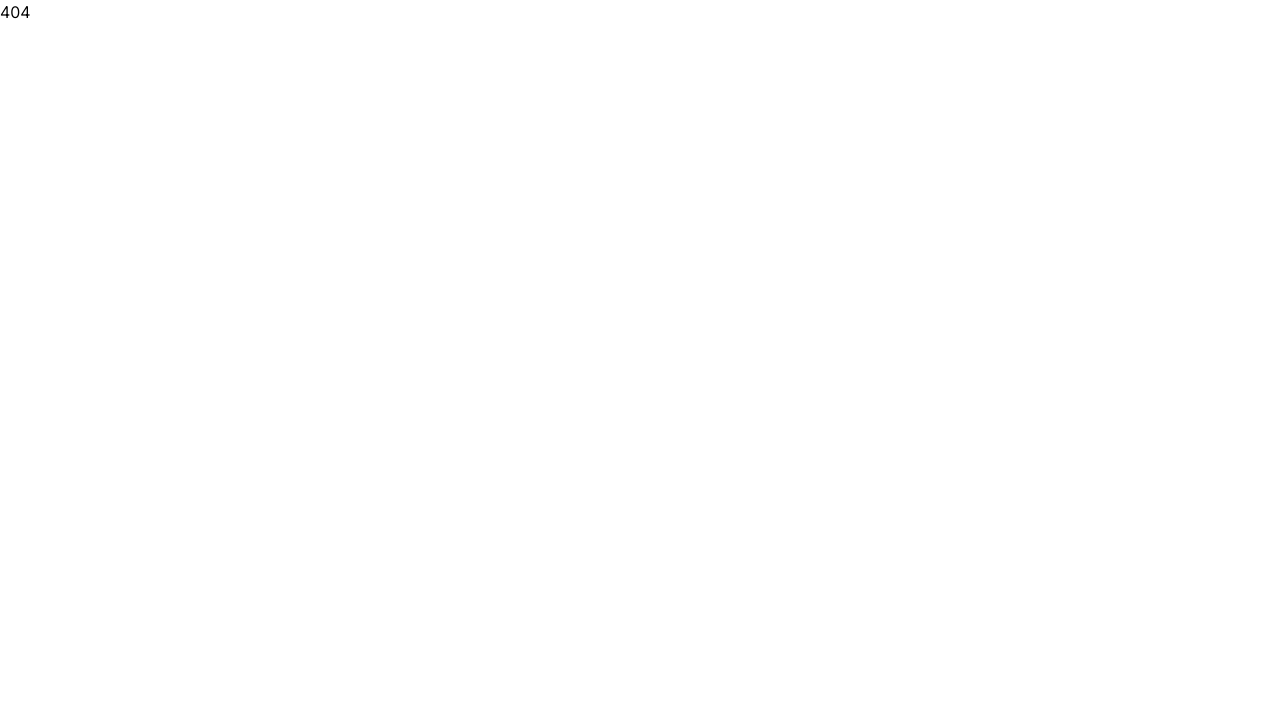
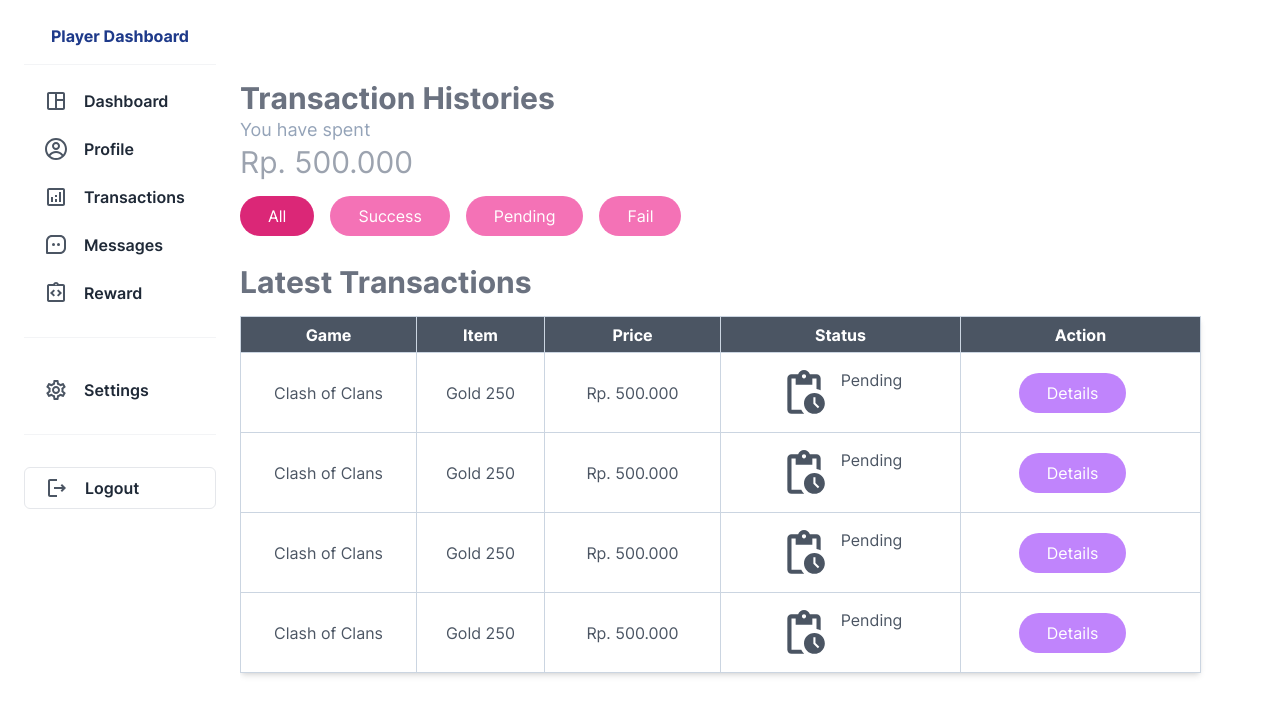
Before and after one commit to husfuu/topup-gimang, a Next.js app: page /user/transaction in a window 1280 px wide. Before the commit this address had no page. Shown: the top 714 px of the page. Built offline with nearby package versions, Linux system fonts and the light colour scheme.

Commit message:
feat(dashboard): add transaction dashboard page

```diff
--- /dev/null
+++ b/src/components/molecules/RowTransactionTable.tsx
@@ -0,0 +1,45 @@
+import Link from 'next/link';
+import { MdOutlinePendingActions } from 'react-icons/md';
+import { NumericFormat } from 'react-number-format';
+const RowTransactionTable = () => {
+  return (
+    <tr className='h-20 text-gray-600'>
+      <td className='... border border-slate-300'>
+        <div className='flex justify-center gap-3 align-middle'>
+          Clash of Clans
+        </div>
+      </td>
+      <td className='... border border-slate-300'>
+        <div className='flex justify-center gap-3'>Gold 250</div>
+      </td>
+      <td className='... border border-slate-300'>
+        <div className='flex justify-center gap-3 align-middle'>
+          <NumericFormat
+            displayType='text'
+            value={500000}
+            prefix='Rp. '
+            thousandSeparator='.'
+            decimalSeparator=','
+          />
+        </div>
+      </td>
+      <td className='... border border-slate-300'>
+        <div className='flex justify-center gap-3 align-middle'>
+          <MdOutlinePendingActions size={50} />
+          Pending
+        </div>
+      </td>
+      <td className='... border border-slate-300'>
+        <div className='flex justify-center gap-3 align-middle'>
+          <Link type='button' href='/member/transactions/detail'>
+            <a className='mr-4 rounded-full bg-purple-400 py-2 px-7 text-white'>
+              Details
+            </a>
+          </Link>
+        </div>
+      </td>
+    </tr>
+  );
+};
+
+export default RowTransactionTable;
--- /dev/null
+++ b/src/components/molecules/StatusButton.tsx
@@ -0,0 +1,26 @@
+import cx from 'classnames';
+
+interface StatusButtonProps {
+  title: string;
+  active: boolean;
+  // onClick: () => void;
+}
+
+const StatusButton = (props: StatusButtonProps) => {
+  // const { title, active, onClick } = props;
+  const { title, active } = props;
+  const btnClass = cx({
+    'mr-4 rounded-full py-2 px-7 text-white hover:bg-pink-700': true,
+    'bg-pink-600': active,
+    'bg-pink-400': !active,
+  });
+
+  return (
+    // <button className={btnClass} onClick={onClick}>
+    //   {title}
+    // </button>
+    <button className={btnClass}>{title}</button>
+  );
+};
+
+export default StatusButton;
--- /dev/null
+++ b/src/components/organisms/TransactionStatus.tsx
@@ -0,0 +1,16 @@
+import StatusButton from '@/components/molecules/StatusButton';
+
+const TransactionStatus = () => {
+  return (
+    <>
+      <div className='mb-7 mt-4 flex'>
+        <StatusButton title='All' active={true} />
+        <StatusButton title='Success' active={false} />
+        <StatusButton title='Pending' active={false} />
+        <StatusButton title='Fail' active={false} />
+      </div>
+    </>
+  );
+};
+
+export default TransactionStatus;
--- /dev/null
+++ b/src/components/organisms/TransactionTable.tsx
@@ -0,0 +1,25 @@
+import RowTransactionTable from '@/components/molecules/RowTransactionTable';
+
+const TransactionTable = () => {
+  return (
+    <table className='mt-4 border-collapse border-spacing-2 rounded border-slate-400  shadow-md'>
+      <thead className='h-9 bg-gray-600 text-white'>
+        <tr>
+          <th className='w-44 border border-slate-300 '>Game</th>
+          <th className='w-32 border border-slate-300'>Item</th>
+          <th className='w-44 border border-slate-300'>Price</th>
+          <th className='w-60 border border-slate-300'>Status</th>
+          <th className='w-60 border border-slate-300'>Action</th>
+        </tr>
+      </thead>
+      <tbody>
+        <RowTransactionTable />
+        <RowTransactionTable />
+        <RowTransactionTable />
+        <RowTransactionTable />
+      </tbody>
+    </table>
+  );
+};
+
+export default TransactionTable;
--- /dev/null
+++ b/src/pages/user/transaction/index.tsx
@@ -0,0 +1,33 @@
+import { NumericFormat } from 'react-number-format';
+
+import Sidebar from '@/components/organisms/Sidebar';
+import TransactionStatus from '@/components/organisms/TransactionStatus';
+import TransactionTable from '@/components/organisms/TransactionTable';
+
+const TransactionDashboard = () => {
+  return (
+    <>
+      <div className='flex flex-row'>
+        <Sidebar />
+        <div className='mt-20 pl-60'>
+          <h2 className='text-gray-500'>Transaction Histories</h2>
+          <p className='text-lg text-slate-400'> You have spent</p>
+          <p className='mb-4 text-3xl text-gray-400'>
+            <NumericFormat
+              displayType='text'
+              value={500000}
+              prefix='Rp. '
+              thousandSeparator='.'
+              decimalSeparator=','
+            />
+          </p>
+          <TransactionStatus />
+          <h2 className='text-gray-500'>Latest Transactions</h2>
+          <TransactionTable />
+        </div>
+      </div>
+    </>
+  );
+};
+
+export default TransactionDashboard;
```
